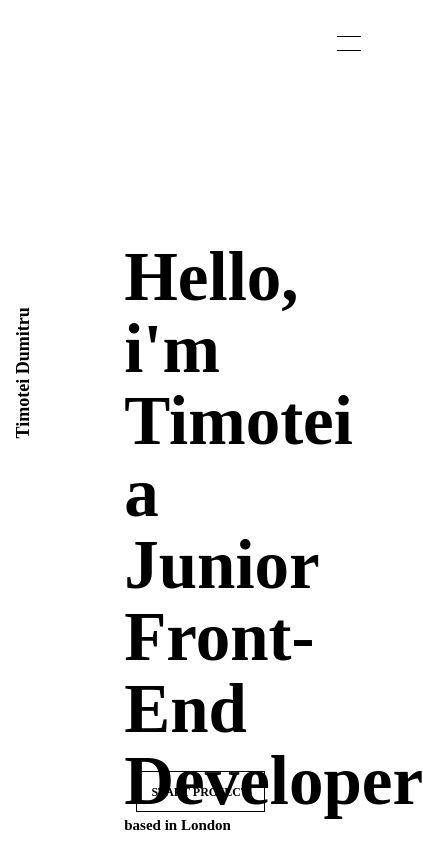
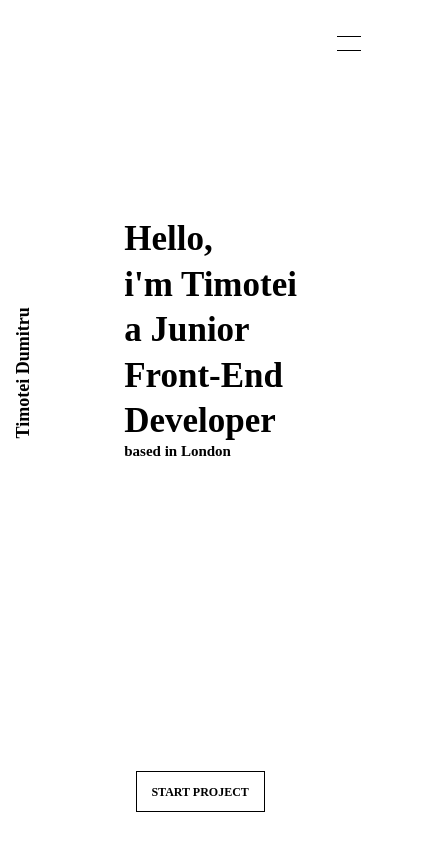
Before and after one commit to timoteidumitru/Last_Version_CV, a React (Create React App) app: page / in a window 390 px wide. Shown: the whole page, 423 px wide, since content can reach past the window. Built offline with nearby package versions, Linux system fonts and the light colour scheme.

Commit message:
add responsive design for all devices up to 1920px width on landing page

```diff
--- a/src/components/main/header.scss
+++ b/src/components/main/header.scss
@@ -193,6 +193,36 @@ body {
   display: block;
 }
 
+@media only screen and (max-width: 1281px) {
+  .header-text {
+    width: 40%;
+    line-height: 1.1;
+    font-size: 74px;
+  }
+}
+
+@media only screen and (max-width: 1025px) {
+  .header-text {
+    top: 25.61%;
+    left: 34.85%;
+    height: 39.71%;
+    width: 48.2%;
+    font-size: 82px;
+    line-height: 1.2;
+  }
+}
+
+@media only screen and (max-width: 769px) {
+  .header-text {
+    top: 28.61%;
+    left: 31.85%;
+    height: 52.71%;
+    width: 60.2%;
+    font-size: 69px;
+    line-height: 72px;
+  }
+}
+
 @media only screen and (max-width: 480px) {
 
   .header-text {
@@ -226,14 +256,3 @@ body {
   }
 
 }
-
-@media only screen and (max-width: 769px) {
-  .header-text {
-    top: 28.61%;
-    left: 31.85%;
-    height: 52.71%;
-    width: 60.2%;
-    font-size: 69px;
-    line-height: 72px;
-}
-}
```
